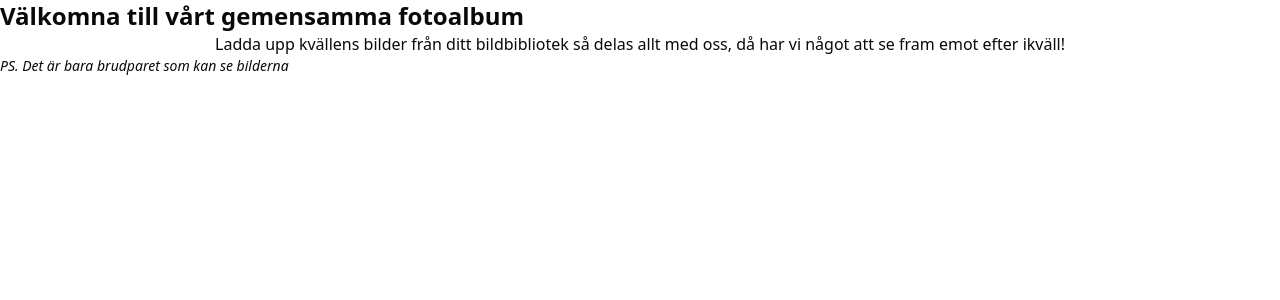
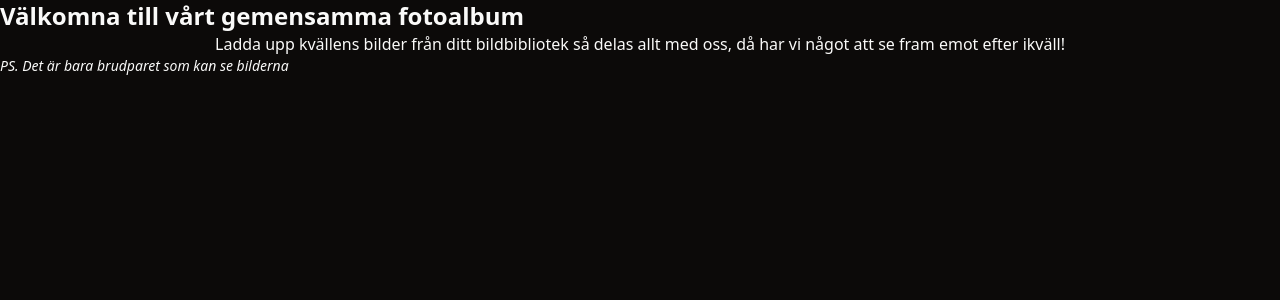
Before and after one commit to Mahadi-Ahmed/party-pics, a React (Vite) app: page / in a window 1280 px wide. Shown: the top 300 px of the page. Built offline with nearby package versions, Linux system fonts and the light colour scheme.

Commit message:
use only dark theme

```diff
--- a/src/index.css
+++ b/src/index.css
@@ -4,58 +4,32 @@
 
 @layer base {
   :root {
-    --background: 0 0% 100%;
-    --foreground: 240 10% 3.9%;
-    --card: 0 0% 100%;
-    --card-foreground: 240 10% 3.9%;
-    --popover: 0 0% 100%;
-    --popover-foreground: 240 10% 3.9%;
-    --primary: 240 5.9% 10%;
-    --primary-foreground: 0 0% 98%;
-    --secondary: 240 4.8% 95.9%;
-    --secondary-foreground: 240 5.9% 10%;
-    --muted: 240 4.8% 95.9%;
-    --muted-foreground: 240 3.8% 46.1%;
-    --accent: 240 4.8% 95.9%;
-    --accent-foreground: 240 5.9% 10%;
-    --destructive: 0 84.2% 60.2%;
-    --destructive-foreground: 0 0% 98%;
-    --border: 240 5.9% 90%;
-    --input: 240 5.9% 90%;
-    --ring: 240 10% 3.9%;
-    --radius: 0.5rem;
-    --chart-1: 12 76% 61%;
-    --chart-2: 173 58% 39%;
-    --chart-3: 197 37% 24%;
-    --chart-4: 43 74% 66%;
-    --chart-5: 27 87% 67%;
-  }
-
-  .dark {
-    --background: 240 10% 3.9%;
-    --foreground: 0 0% 98%;
-    --card: 240 10% 3.9%;
-    --card-foreground: 0 0% 98%;
-    --popover: 240 10% 3.9%;
-    --popover-foreground: 0 0% 98%;
-    --primary: 0 0% 98%;
-    --primary-foreground: 240 5.9% 10%;
-    --secondary: 240 3.7% 15.9%;
-    --secondary-foreground: 0 0% 98%;
-    --muted: 240 3.7% 15.9%;
-    --muted-foreground: 240 5% 64.9%;
-    --accent: 240 3.7% 15.9%;
-    --accent-foreground: 0 0% 98%;
+    --background: 20 14.3% 4.1%;
+    --foreground: 60 9.1% 97.8%;
+    --card: 20 14.3% 4.1%;
+    --card-foreground: 60 9.1% 97.8%;
+    --popover: 20 14.3% 4.1%;
+    --popover-foreground: 60 9.1% 97.8%;
+    --primary: 47.9 95.8% 53.1%;
+    --primary-foreground: 26 83.3% 14.1%;
+    --secondary: 12 6.5% 15.1%;
+    --secondary-foreground: 60 9.1% 97.8%;
+    --muted: 12 6.5% 15.1%;
+    --muted-foreground: 24 5.4% 63.9%;
+    --accent: 12 6.5% 15.1%;
+    --accent-foreground: 60 9.1% 97.8%;
     --destructive: 0 62.8% 30.6%;
-    --destructive-foreground: 0 0% 98%;
-    --border: 240 3.7% 15.9%;
-    --input: 240 3.7% 15.9%;
-    --ring: 240 4.9% 83.9%;
+    --destructive-foreground: 60 9.1% 97.8%;
+    --border: 12 6.5% 15.1%;
+    --input: 12 6.5% 15.1%;
+    --ring: 35.5 91.7% 32.9%;
     --chart-1: 220 70% 50%;
     --chart-2: 160 60% 45%;
     --chart-3: 30 80% 55%;
     --chart-4: 280 65% 60%;
     --chart-5: 340 75% 55%;
+
+    --radius: 0.5rem;
   }
 }
 
```
